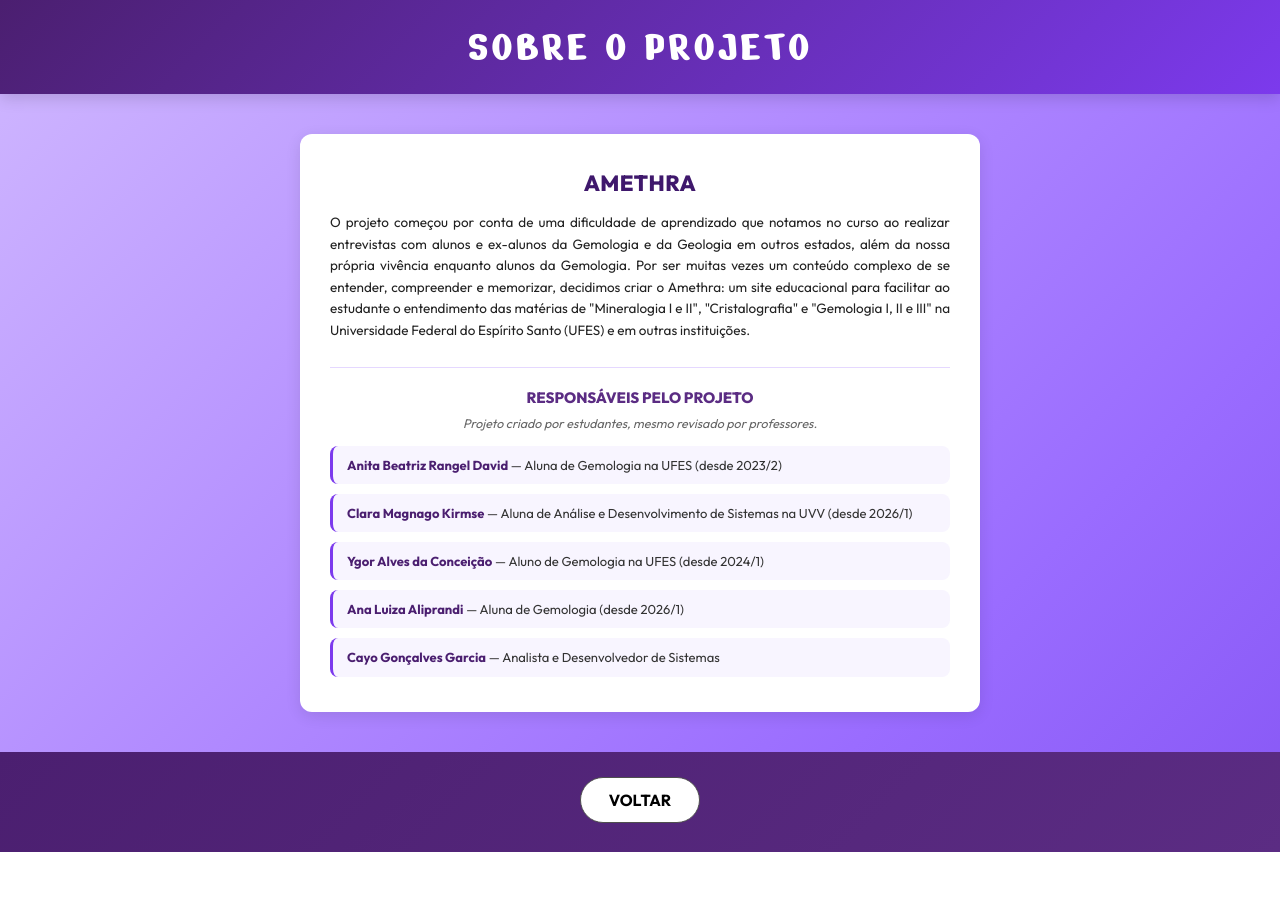
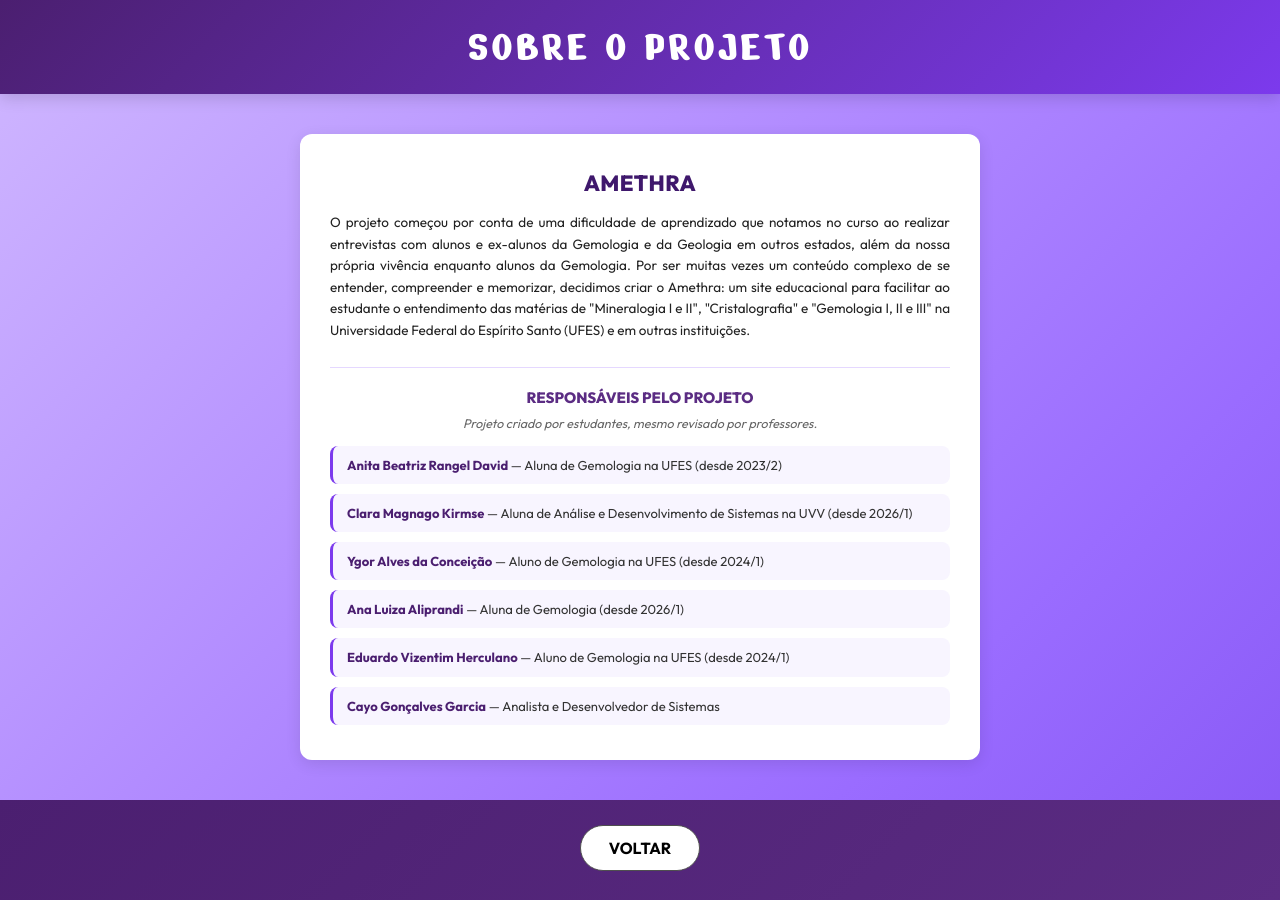
Before and after one commit to cayogarcia/Projeto-Amethra, a React (Vite) app: page /sobre-nos in a window 1280 px wide. Before the commit the page ends 852 px from the top, so only its background shows below. Built offline with nearby package versions, Linux system fonts and the light colour scheme.

Commit message:
feat: adiciona mais um intergrante

```diff
--- a/src/pages/SobreNos.jsx
+++ b/src/pages/SobreNos.jsx
@@ -50,6 +50,10 @@
                 2026/1)
               </li>
               <li>
+                <strong>Eduardo Vizentim Herculano</strong> — Aluno de Gemologia na
+                UFES (desde 2024/1)
+              </li>
+              <li>
                 <strong>Cayo Gonçalves Garcia</strong> — Analista e Desenvolvedor de Sistemas
               </li>
             </ul>
```
